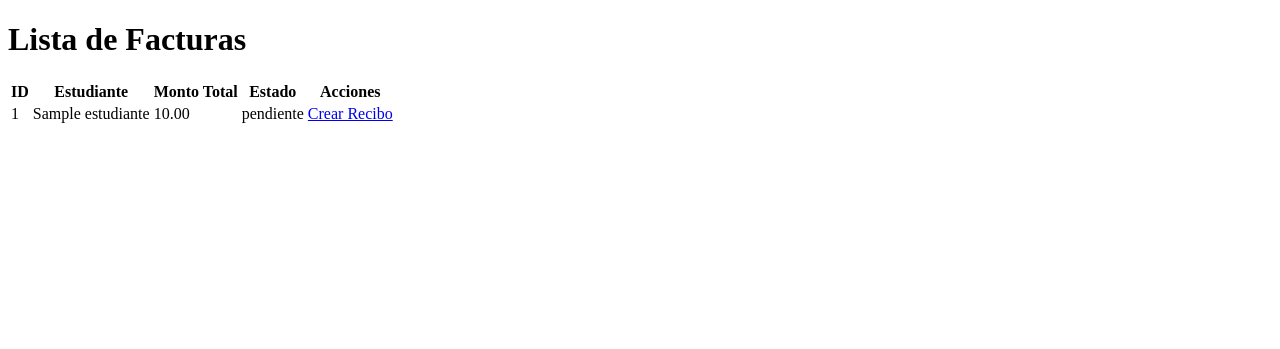
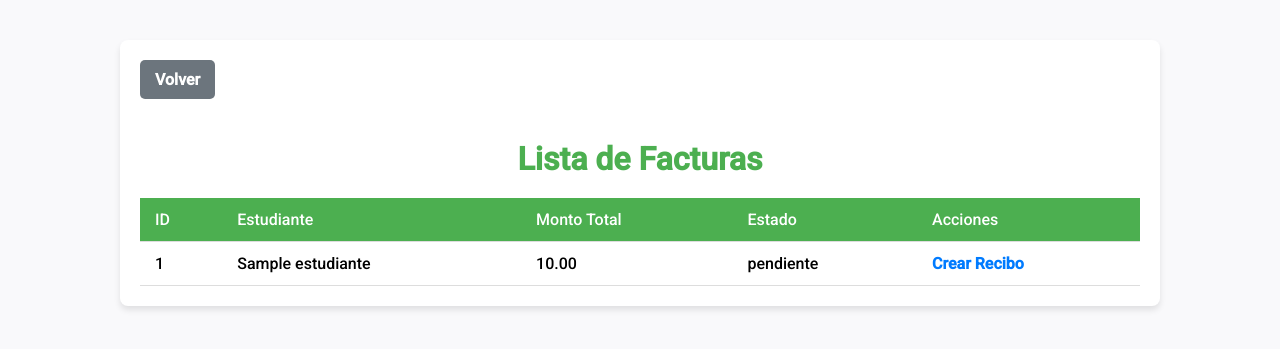
Before and after one commit to JairoFierro/Sprint4, a Django app: page /listar-facturas/ in a window 1280 px wide. Shown: the top 349 px of the page. Run offline with Django 5.2, Linux system fonts and the light colour scheme; tables that the repository leaves empty hold one stand-in row (values such as "Sample post").

```diff
--- a/facturacion/app_facturacion/templates/facturacion/listar_facturas.html
+++ b/facturacion/app_facturacion/templates/facturacion/listar_facturas.html
@@ -1,14 +1,96 @@
-<!-- facturacion/app_facturacion/templates/facturacion/listar_facturas.html -->
 <!DOCTYPE html>
 <html lang="es">
 <head>
     <meta charset="UTF-8">
     <meta name="viewport" content="width=device-width, initial-scale=1.0">
     <title>Listar Facturas</title>
+    <link href="https://fonts.googleapis.com/css2?family=Roboto:wght@300;500&display=swap" rel="stylesheet">
+    <style>
+        /* Estilos generales */
+        body {
+            font-family: 'Roboto', Arial, sans-serif;
+            background-color: #f9f9fb;
+            margin: 0;
+            padding: 0;
+        }
+
+        /* Contenedor principal */
+        .container {
+            max-width: 1000px;
+            margin: 40px auto;
+            padding: 20px;
+            background-color: #fff;
+            border-radius: 8px;
+            box-shadow: 0 4px 6px rgba(0, 0, 0, 0.1);
+        }
+
+        h1 {
+            color: #4CAF50;
+            text-align: center;
+            margin-bottom: 20px;
+        }
+
+        /* Estilo de la tabla */
+        table {
+            width: 100%;
+            border-collapse: collapse;
+            margin-top: 20px;
+        }
+
+        th, td {
+            padding: 12px 15px;
+            text-align: left;
+            border-bottom: 1px solid #ddd;
+        }
+
+        th {
+            background-color: #4CAF50;
+            color: white;
+            font-weight: 500;
+        }
+
+        tr:nth-child(even) {
+            background-color: #f2f2f2;
+        }
+
+        tr:hover {
+            background-color: #f1f1f1;
+        }
+
+        td a {
+            text-decoration: none;
+            color: #007BFF;
+            font-weight: bold;
+        }
+
+        td a:hover {
+            text-decoration: underline;
+        }
+
+        /* Botón superior */
+        .back-button {
+            display: inline-block;
+            margin-bottom: 20px;
+            padding: 10px 15px;
+            color: white;
+            background-color: #6c757d;
+            text-decoration: none;
+            border-radius: 5px;
+            font-weight: bold;
+            transition: background-color 0.3s ease;
+        }
+
+        .back-button:hover {
+            background-color: #5a6268;
+        }
+    </style>
 </head>
 <body>
+    <div class="container">
+        <a href="#" class="back-button" onclick="window.history.back();">Volver</a>
         <h1>Lista de Facturas</h1>
         <table>
+            <thead>
                 <tr>
                     <th>ID</th>
                     <th>Estudiante</th>
@@ -16,6 +98,8 @@
                     <th>Estado</th>
                     <th>Acciones</th>
                 </tr>
+            </thead>
+            <tbody>
                 {% for factura in facturas %}
                 <tr>
                     <td>{{ factura.id }}</td>
@@ -27,6 +111,8 @@
                     </td>
                 </tr>
                 {% endfor %}
+            </tbody>
         </table>
+    </div>
 </body>
 </html>
```
Also changed, not shown: facturacion/app_facturacion/templates/facturacion/crear_factura.html (+33 -9 lines), 1 other file. Lines whose indentation alone changed are shown as unchanged.
